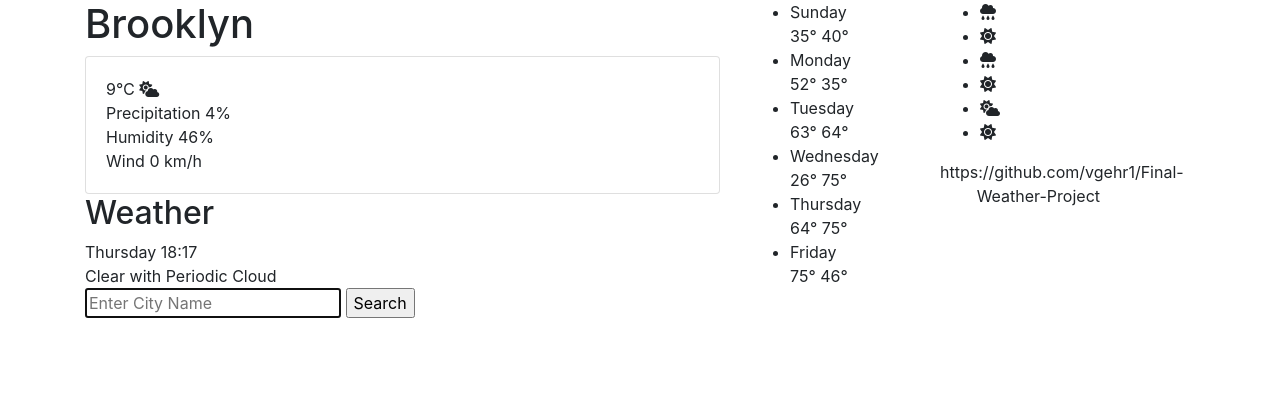
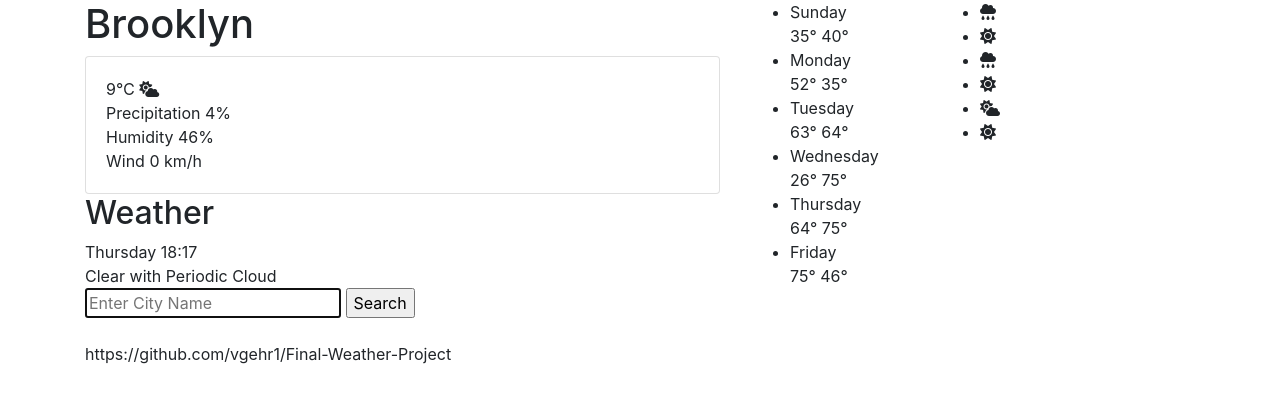
Before and after one commit to vgehr1/Final-Weather-Project, a plain HTML site: page index.html in a window 1280 px wide. Drawn offline with nearby package versions, Linux system fonts and the light colour scheme; files that its build step writes are made by us from their sources; files whose address does not match are found by name.

Commit message:
Added github repo

```diff
--- a/index.html
+++ b/index.html
@@ -46,8 +46,11 @@
               class="enter"
               id="city-enter"
             />
+
             <input type="submit" value="Search" class="button" />
           </form>
+          <br />
+          https://github.com/vgehr1/Final-Weather-Project
         </div>
 
         <div class="col-2">
@@ -104,7 +107,6 @@
               <i class="fa-solid fa-sun"></i>
             </li>
           </ul>
-          <p>https://github.com/vgehr1/Final-Weather-Project</p>
         </div>
       </div>
     </div>
```
